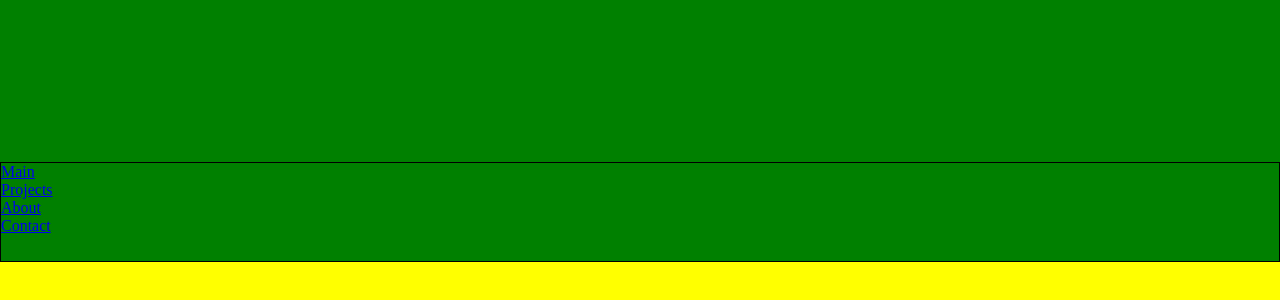
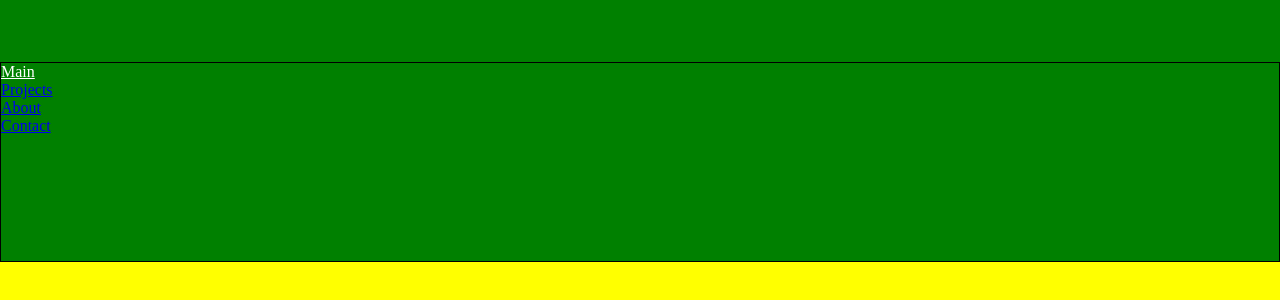
Before and after one commit to mariusjagminas/Portfolio, a Gatsby site: page / in a window 1280 px wide. Shown: the part 538-838 px from the top of the page. Built offline with nearby package versions, Linux system fonts and the light colour scheme; Gatsby itself is replaced by a stand-in of ours.

Commit message:
Add react-scrollspy

```diff
--- a/package.json
+++ b/package.json
@@ -18,7 +18,7 @@
     "react": "^16.9.0",
     "react-dom": "^16.9.0",
     "react-helmet": "^5.2.1",
-    "react-scroll": "^1.7.14",
+    "react-scrollspy": "^3.4.0",
     "react-waypoint": "^9.0.2",
     "smooth-scroll": "^16.1.0",
     "styled-components": "^4.3.2"
--- a/src/components/Navigation/Navigation.js
+++ b/src/components/Navigation/Navigation.js
@@ -2,6 +2,7 @@ import React from "react"
 import styled from "styled-components"
 import SmoothScroll from "smooth-scroll"
 import "./navigation.css"
+import Scrollspy from "react-scrollspy"
 
 const Nav = styled.nav`
   width: 100%;
@@ -9,10 +10,10 @@ const Nav = styled.nav`
   /* top: ${({ isSticky }) => (isSticky ? "0" : "auto")}; */
   ${({ isSticky }) => (isSticky ? "top: 0" : "bottom: 0")}
   border:1px solid black;
-  height: 100px;
+  height: 200px;
 `
 
-const Ul = styled.ul`
+const StyledScrollspy = styled(Scrollspy)`
   list-style: none;
   padding: 0;
   margin: 0;
@@ -29,16 +30,19 @@ class Navigation extends React.Component {
 
   componentDidMount() {
     const navHeight = document.getElementById("navigation").clientHeight
-    new SmoothScroll('a[href*="#"]', { offset: navHeight })
-    console.log(navHeight)
-    this.setState({})
+    new SmoothScroll('a[href*="#"]', { offset: navHeight, speed: 400 })
+    this.setState({ offset: navHeight + 50 })
   }
 
   render() {
     return (
       <Nav id="navigation" isSticky={this.props.isSticky}>
         {this.state ? (
-          <Ul>
+          <StyledScrollspy
+            items={["main", "projects", "about", "contact"]}
+            currentClassName="active"
+            offset={-this.state.offset}
+          >
             <Li>
               <a href="#main">Main</a>
             </Li>
@@ -51,7 +55,7 @@ class Navigation extends React.Component {
             <Li>
               <a href="#contact">Contact</a>
             </Li>
-          </Ul>
+          </StyledScrollspy>
         ) : null}
       </Nav>
     )
--- a/src/components/Navigation/navigation.css
+++ b/src/components/Navigation/navigation.css
@@ -1,3 +1,3 @@
-.active {
-  color: red;
+.active > a {
+  color: white;
 }
--- a/src/pages/index.js
+++ b/src/pages/index.js
@@ -23,7 +23,7 @@ const IndexPage = () => {
       <Waypoint
         onEnter={handleWaypointEnter}
         onLeave={handleWaypointLeave}
-        topOffset={100}
+        topOffset={200}
         bottomOffset={-1}
       />
       <Projects />
```
Also changed, not shown: 1 other file.
